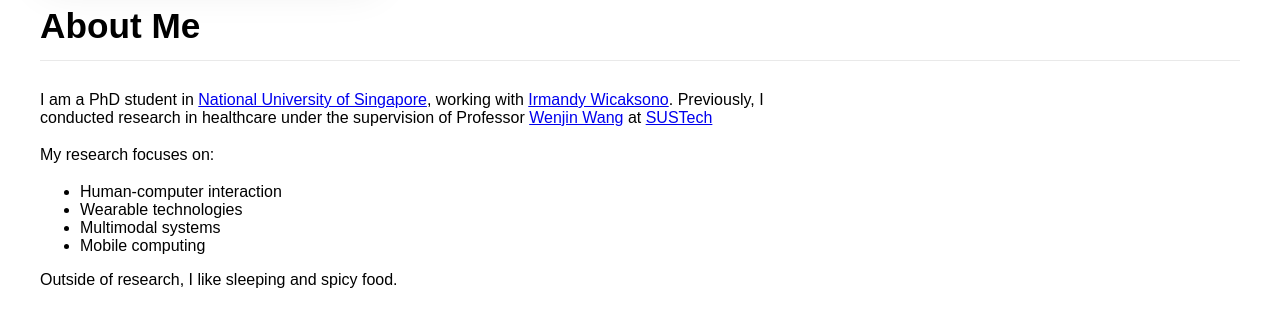
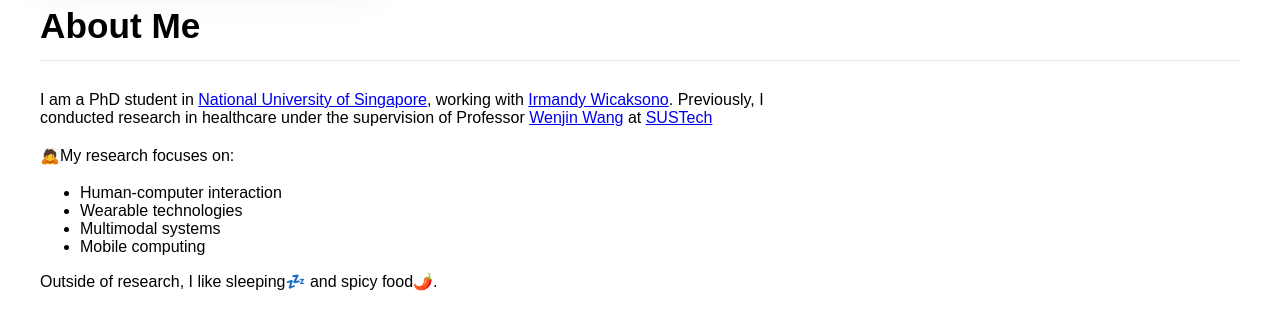
Before and after one commit to yingen-zhu/yingen-zhu.github.io, a Jekyll site: the page built from about.md, in a window 1280 px wide, cut to the strip 395-725 px from the top of the page. Built offline with Jekyll 4.4.1, drawn with Linux system fonts in a browser that asks for light colours.

```diff
--- a/about.md
+++ b/about.md
@@ -93,7 +93,7 @@ permalink: /about/
   </p>
 
   <p>
-    My research focuses on:
+    🙇My research focuses on:
   </p>
 
   <ul>
@@ -104,7 +104,7 @@ permalink: /about/
 </ul>
 
   <p>
-  Outside of research, I like sleeping and spicy food.
+  Outside of research, I like sleeping💤 and spicy food🌶️.
   </p>
 
 </div>
```
